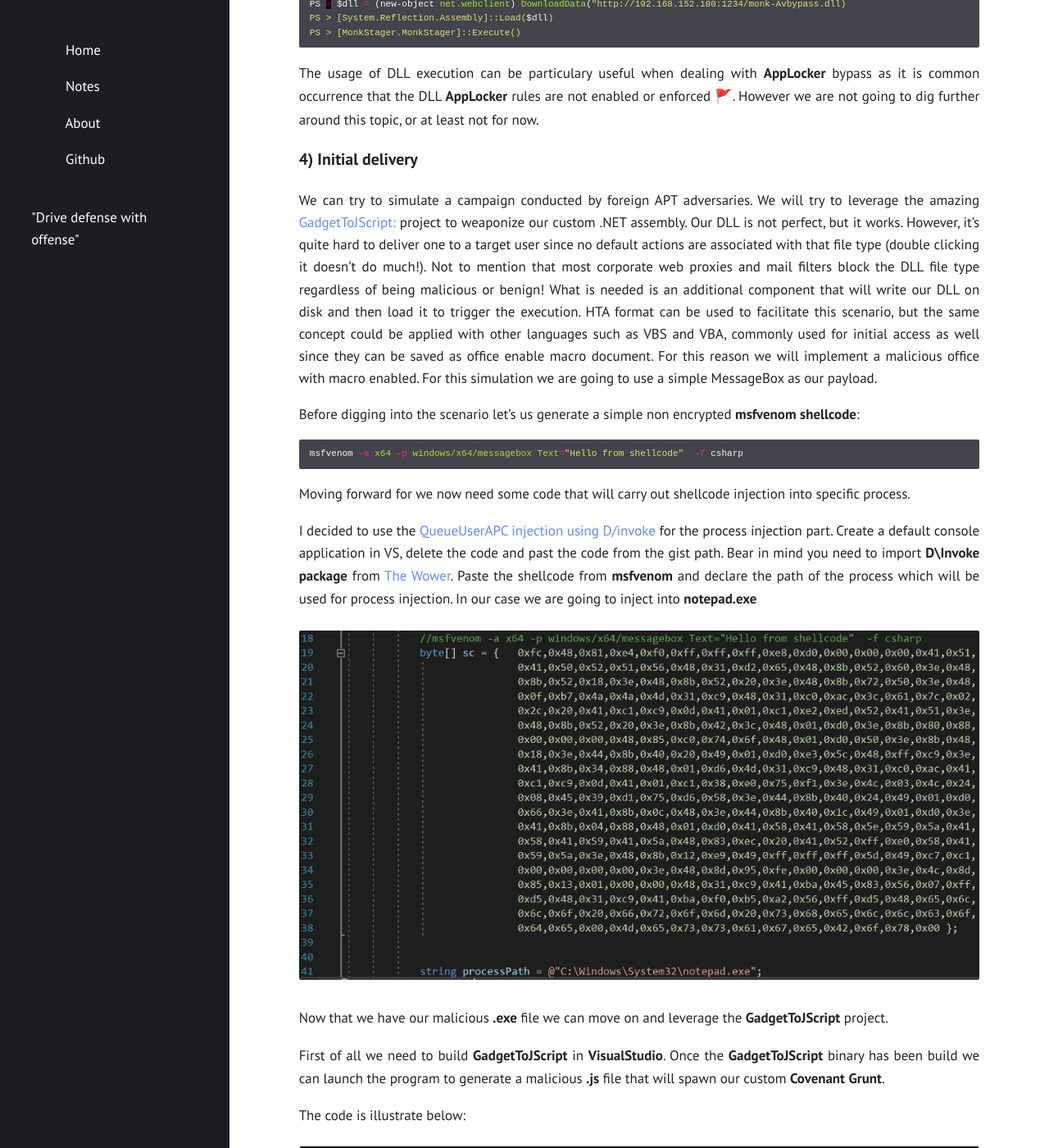
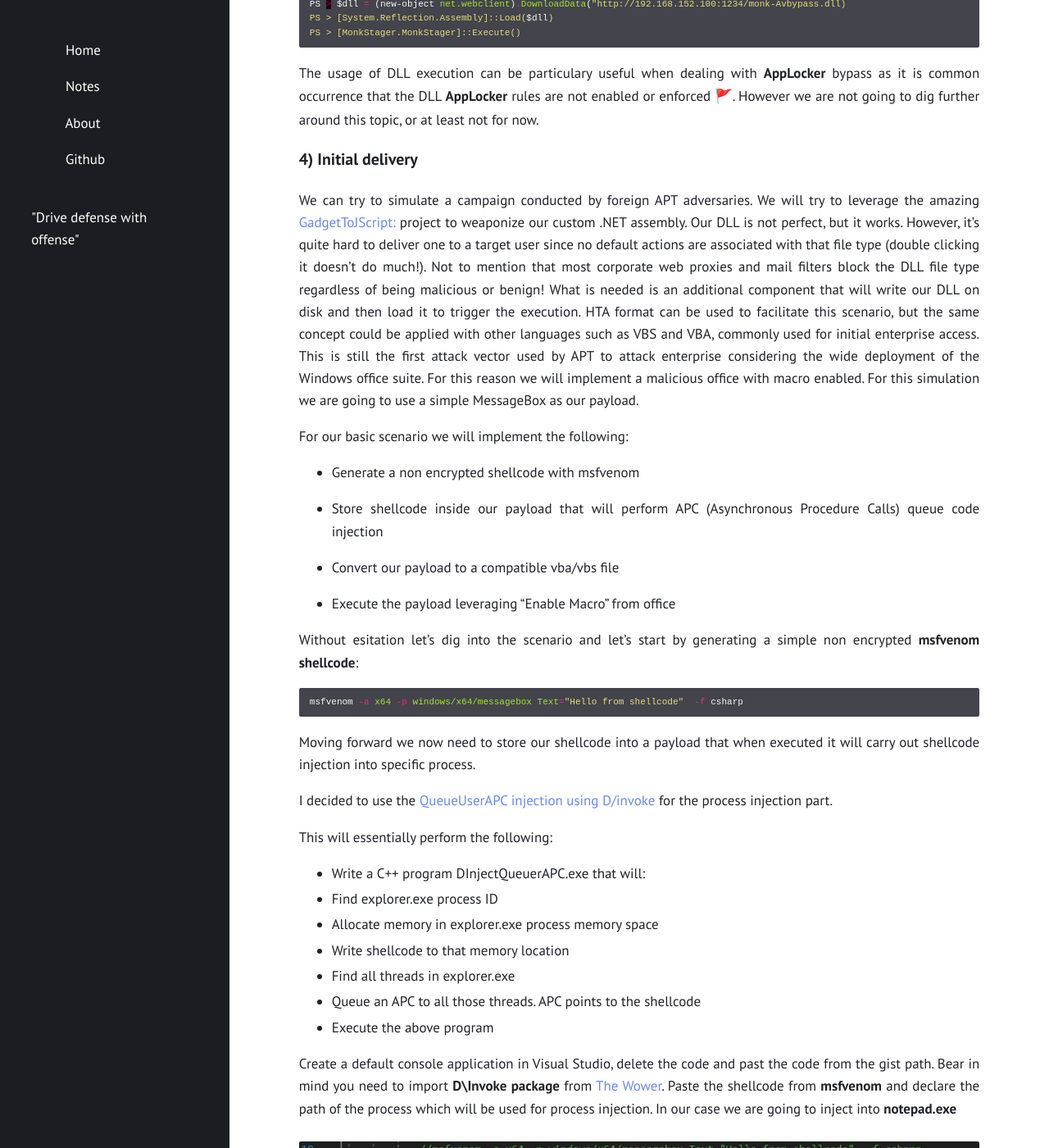
Before and after one commit to Fil88/Fil88.github.io, a Jekyll site: the page built from _posts/2021-07-01-Entering-the-Covenant-C2C.md, in a window 1280 px wide and 1400 px high, scrolled down 7586 px. Shown: the whole window at 82% size. Built offline with Jekyll 4.4.1, drawn with Linux system fonts in a browser that asks for light colours; some of the changed text lies outside the part shown.

Commit message:
Update 2021-07-01-Entering-the-Covenant-C2C.md

````diff
--- a/_posts/2021-07-01-Entering-the-Covenant-C2C.md
+++ b/_posts/2021-07-01-Entering-the-Covenant-C2C.md
@@ -331,19 +331,44 @@ We can try to simulate a campaign conducted by foreign APT adversaries. We will
 Our DLL is not perfect, but it works. However, it's quite hard to deliver one to a target user since no default actions are associated with that file type (double clicking it doesn't do much!).
 Not to mention that most corporate web proxies and mail filters block the DLL file type regardless of being malicious or benign!
 What is needed is an additional component that will write our DLL on disk and then load it to trigger the execution.
-HTA format can be used to facilitate this scenario, but the same concept could be applied with other languages such as VBS and VBA, commonly used for initial access as well since they can be saved as office enable macro document.
+HTA format can be used to facilitate this scenario, but the same concept could be applied with other languages such as VBS and VBA, commonly used for initial enterprise access. This is still the first attack vector used by APT to attack enterprise considering the wide deployment of the Windows office suite.
 For this reason we will implement a malicious office with macro enabled. For this simulation we are going to use a simple MessageBox as our payload.
 
-Before digging into the scenario let's us generate a simple non encrypted __msfvenom__ __shellcode__:
+For our basic scenario we will implement the following:
+
+- Generate a non encrypted shellcode with msfvenom
+
+- Store shellcode inside our payload that will perform APC (Asynchronous Procedure Calls) queue code injection
+
+- Convert our payload to a compatible vba/vbs file
+
+- Execute the payload leveraging "Enable Macro" from office
+
+
+
+Without esitation let's dig into the scenario and let's start by generating a simple non encrypted __msfvenom__ __shellcode__:
 
 ```powershell
 msfvenom -a x64 -p windows/x64/messagebox Text="Hello from shellcode"  -f csharp
 ```
 
-Moving forward for we now need some code that will carry out shellcode injection into specific process.
+Moving forward we now need  to store our shellcode into a payload that when executed it will carry out shellcode injection into specific process.
 
 I decided to use the [QueueUserAPC injection using D/invoke](https://gist.github.com/jfmaes/944991c40fb34625cf72fd33df1682c0) for the process injection part.
-Create a default console application in VS, delete the code and past the code from the gist path.
+
+This will essentially perform the following:
+
+- Write a C++ program DInjectQueuerAPC.exe that will:
+- Find explorer.exe process ID
+- Allocate memory in explorer.exe process memory space
+- Write shellcode to that memory location
+- Find all threads in explorer.exe
+- Queue an APC to all those threads. APC points to the shellcode
+- Execute the above program
+
+
+
+Create a default console application in Visual Studio, delete the code and past the code from the gist path.
 Bear in mind you need to import __D\Invoke__ __package__ from [The Wower](https://twitter.com/therealwover?lang=en). Paste the shellcode from __msfvenom__ and declare
 the path of the process which will be used for process injection. In our case we are going to inject into __notepad.exe__
 
@@ -372,7 +397,7 @@ The parameters are as follow:
 - `r = registration-free activation of .NET based COM`
 
 
-Once we have our malicious __.js__ file we can execute the file using the Windows build in script engine __cscript__ as follow:
+Once we have generated our malicious __.js__ file we can execute the file using the __Windows__ __Script__ __Host__ __(WSH)__ engine leveraging __cscript__ or __wscript__ as follow:
 
 <p align="center">
   <img src="/assets/posts/2021-07-01-Entering-the-Covenant-C2C/cov7.JPG">
@@ -384,7 +409,7 @@ If everything went file you should now have your new cscript __Grunt__ checking
   <img src="/assets/posts/2021-07-01-Entering-the-Covenant-C2C/cov8.JPG">
 </p>
 
-__Note:__ Please note that we can still generate our malicious vba script to be stored inside a office enable macro document as follow below 🚩
+__Note:__ Please note that we can also generate our malicious vba script to be stored inside an office macro enable document as follow below 🚩
 
 <p align="center">
   <img src="/assets/posts/2021-07-01-Entering-the-Covenant-C2C/cov9.JPG">
````
